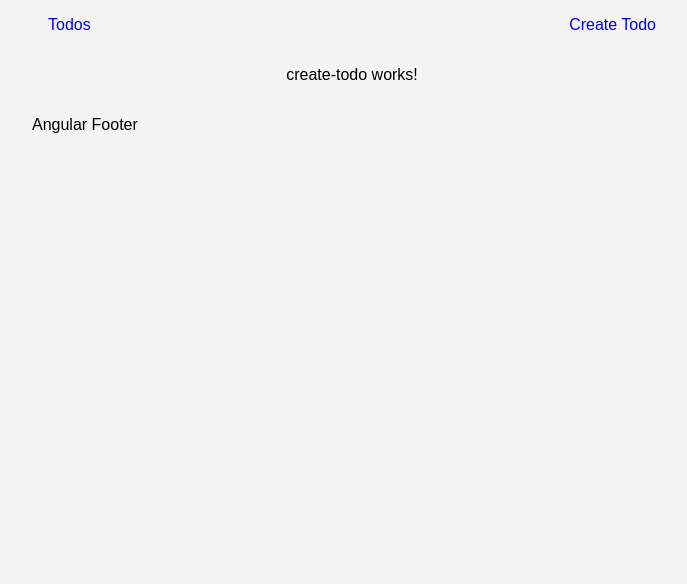
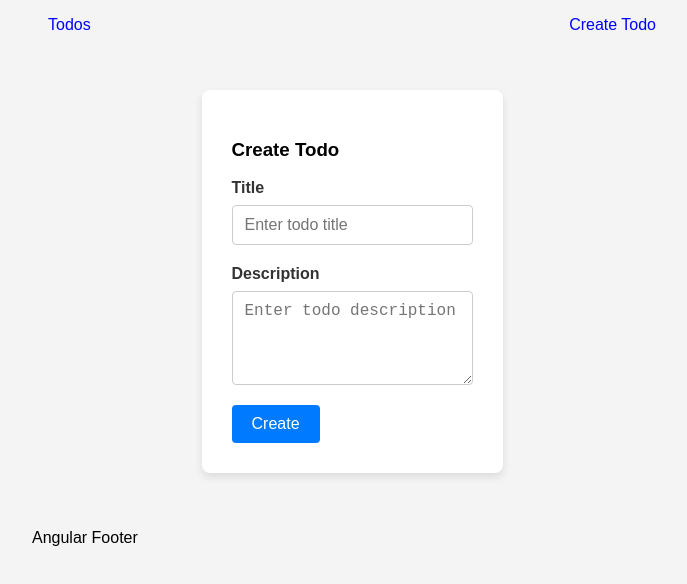
Before and after one commit to allanXQ/angular-todo-app, an Angular app: page /create-todo in a window 1280 px wide. Shown: the top 584 px of the page, without its empty margins (288-975 px from the left). Built offline with nearby package versions, Linux system fonts and the light colour scheme.

Commit message:
add create todo form

```diff
--- a/src/app/create-todo/create-todo.component.css
+++ b/src/app/create-todo/create-todo.component.css
@@ -0,0 +1,86 @@
+/* Container Styling */
+.create-todo-form {
+  /* width: 60%; */
+  /* max-width: 800px; */
+  margin: 40px auto;
+  padding: 30px;
+  background-color: #ffffff;
+  border-radius: 8px;
+  box-shadow: 0 4px 8px rgba(0, 0, 0, 0.1);
+  transition: box-shadow 0.3s ease;
+}
+
+.create-todo-form:hover {
+  box-shadow: 0 6px 12px rgba(0, 0, 0, 0.15);
+}
+
+/* Form Group Styling */
+.form-group {
+  display: flex;
+  flex-direction: column;
+  margin-bottom: 20px;
+}
+
+/* Label Styling */
+.form-group label {
+  margin-bottom: 8px;
+  font-weight: 600;
+  color: #333333;
+}
+
+/* Input and Textarea Styling */
+.form-control {
+  padding: 10px 12px;
+  border: 1px solid #cccccc;
+  border-radius: 4px;
+  font-size: 1rem;
+  transition: border-color 0.3s ease;
+}
+
+.form-control:focus {
+  border-color: #007bff;
+  outline: none;
+  box-shadow: 0 0 5px rgba(0, 123, 255, 0.5);
+}
+
+/* Button Styling */
+.btn {
+  padding: 10px 20px;
+  border: none;
+  border-radius: 4px;
+  cursor: pointer;
+  font-size: 1rem;
+  transition: background-color 0.3s ease, transform 0.2s ease;
+}
+
+.btn-primary {
+  background-color: #007bff;
+  color: #ffffff;
+}
+
+.btn-primary:hover {
+  background-color: #0056b3;
+  transform: translateY(-2px);
+}
+
+.btn-primary:active {
+  background-color: #004085;
+  transform: translateY(0);
+}
+
+/* Responsive Design */
+@media (max-width: 768px) {
+  .create-todo-form {
+    width: 90%;
+    padding: 20px;
+  }
+
+  .form-control {
+    font-size: 0.9rem;
+  }
+
+  .btn {
+    width: 100%;
+    padding: 12px;
+  }
+}
--- a/src/app/create-todo/create-todo.component.html
+++ b/src/app/create-todo/create-todo.component.html
@@ -1 +1,28 @@
-<p>create-todo works!</p>
+<form class="create-todo-form">
+  <h3>Create Todo</h3>
+  <div class="form-group">
+    <label for="title">Title</label>
+    <input
+      type="text"
+      id="title"
+      name="title"
+      required
+      class="form-control"
+      placeholder="Enter todo title"
+    />
+  </div>
+
+  <div class="form-group">
+    <label for="description">Description</label>
+    <textarea
+      id="description"
+      name="description"
+      required
+      class="form-control"
+      placeholder="Enter todo description"
+      rows="4"
+    ></textarea>
+  </div>
+
+  <button type="submit" class="btn btn-primary">Create</button>
+</form>
--- a/src/app/create-todo/create-todo.component.ts
+++ b/src/app/create-todo/create-todo.component.ts
@@ -1,12 +1,21 @@
 import { Component } from '@angular/core';
+
+interface Todo {
+  title: string;
+  description: string;
+  completed: boolean;
+}
 
 @Component({
   selector: 'app-create-todo',
   standalone: true,
   imports: [],
   templateUrl: './create-todo.component.html',
-  styleUrl: './create-todo.component.css'
+  styleUrl: './create-todo.component.css',
 })
 export class CreateTodoComponent {
-
+  todo: Todo = {} as Todo;
+  createTodo = (todo: Todo) => {
+    console.log(todo);
+  };
 }
```
